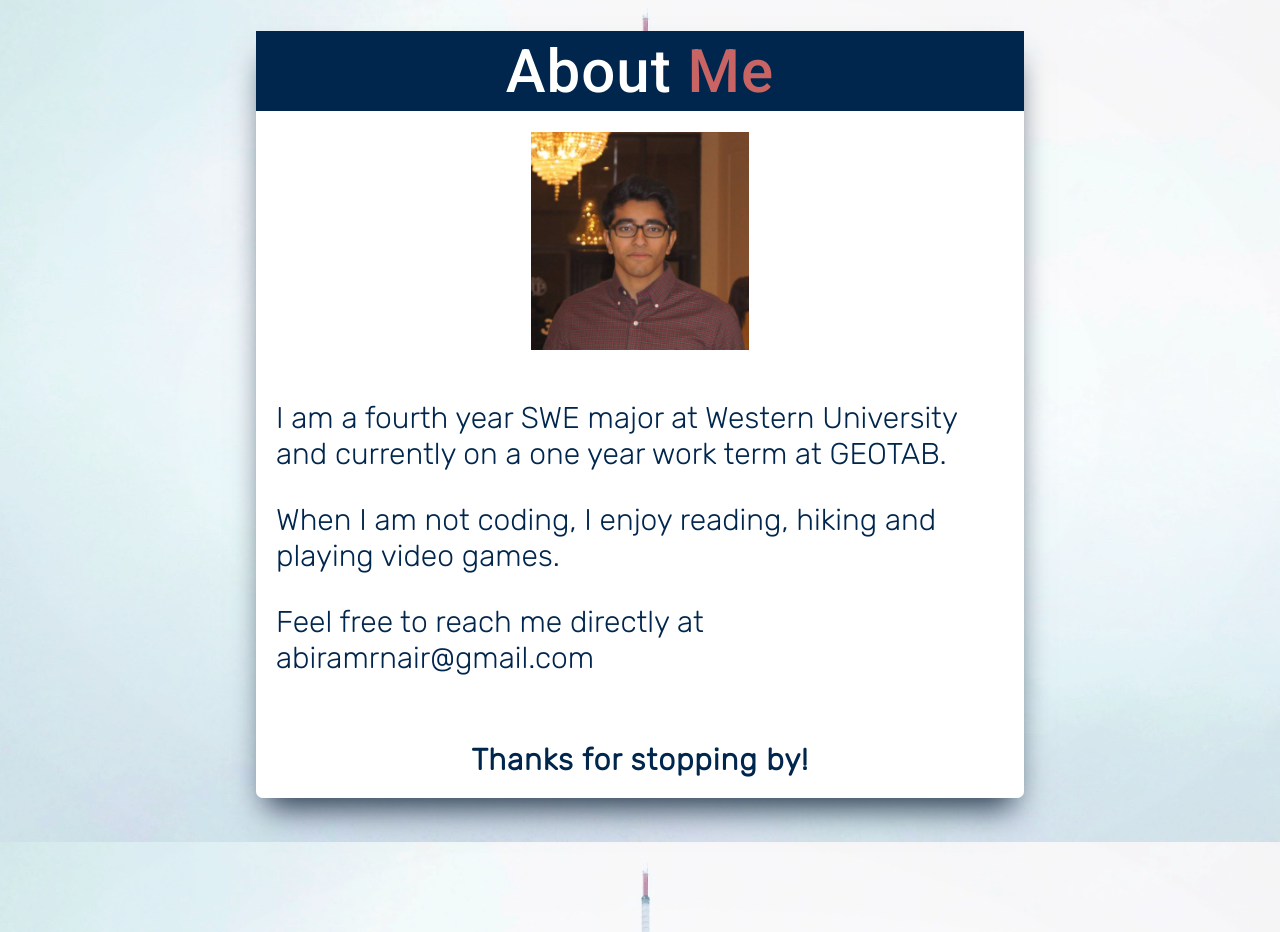
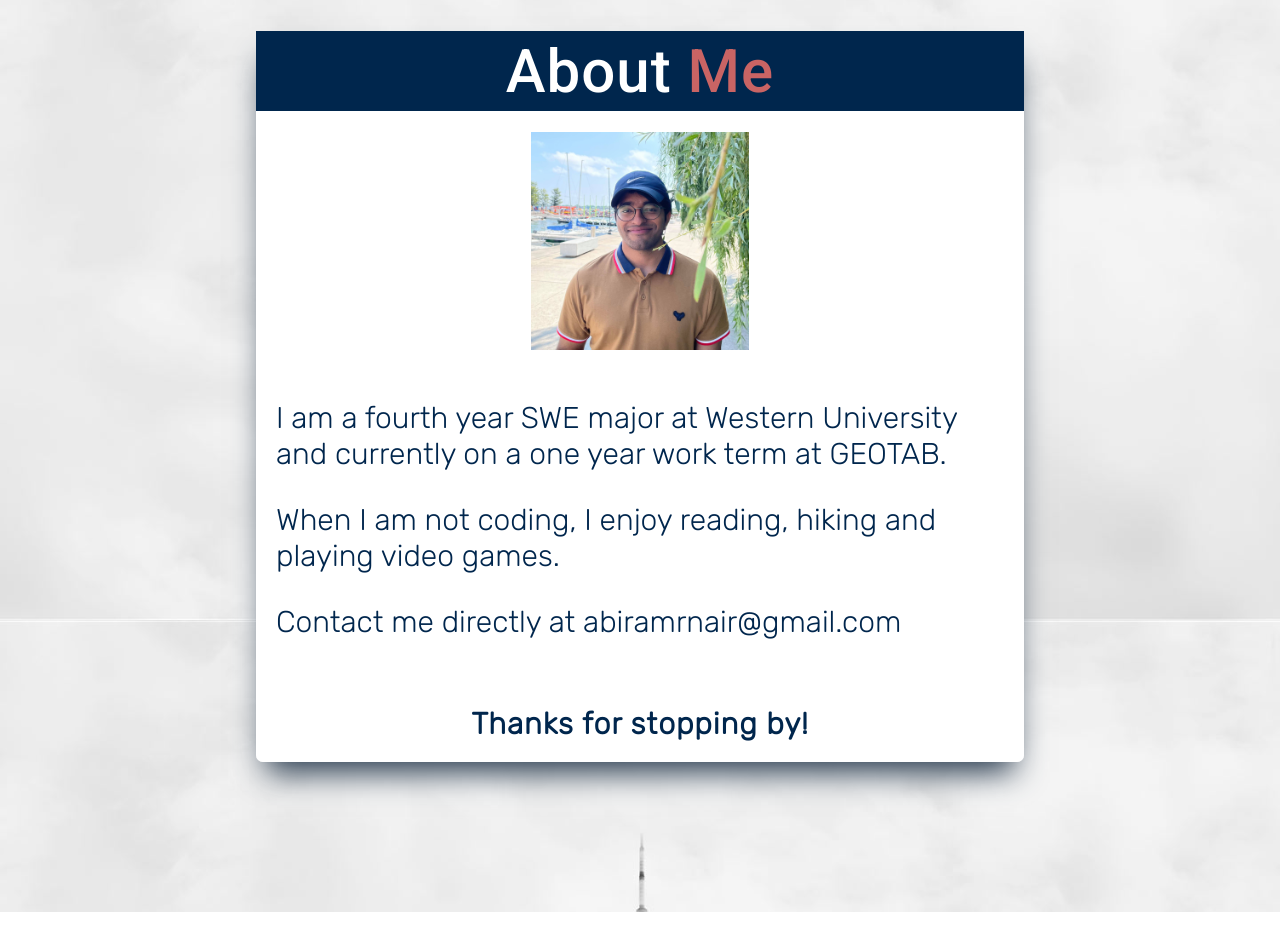
Before and after one commit to abiramrnair/abiram-nair, a React (Create React App) app: page / in a window 1280 px wide. Shown: the part 2580-3512 px from the top of the page. Built offline with nearby package versions, Linux system fonts and the light colour scheme.

Commit message:
Change #2

```diff
--- a/src/components/about/About.js
+++ b/src/components/about/About.js
@@ -1,6 +1,6 @@
 import React from 'react'
 import './about.css'
-import profilephoto from '../../assets/profile-pic.png';
+import profilephoto from '../../assets/profile-pic.jpg';
 
 function About() {
     return (
@@ -21,7 +21,7 @@ function About() {
                                 When I am not coding, I enjoy reading, hiking and playing video games.
                             </p>
                             <p className="about-me-information">
-                                Feel free to reach me directly at abiramrnair@gmail.com
+                                Contact me directly at abiramrnair@gmail.com
                             </p>
                             <br></br>
                             </div>
--- a/src/components/about/about.css
+++ b/src/components/about/about.css
@@ -93,6 +93,7 @@
 .about-me-photo {
     width: 100%;
     height: auto;
+    align-self: center;
 }
 
 #thank-you-text {
--- a/src/components/hero/hero.css
+++ b/src/components/hero/hero.css
@@ -20,7 +20,7 @@ h1, h4 {
     flex-direction: column;
     align-items: center;
     width: 100%;
-    height: 70%;
+    height: 40%;
     justify-content: space-between;
 }
 
--- a/src/components/portfolio/portfolio.css
+++ b/src/components/portfolio/portfolio.css
@@ -5,7 +5,7 @@
     height: fit-content;
     position: relative;
     z-index: 1;
-    margin-bottom: 200px;
+    margin-bottom: 300px;
 }
 
 .portfolio-container {
```
Also changed, not shown: src/assets/background.jpg, src/assets/profile-pic.jpg (added).
